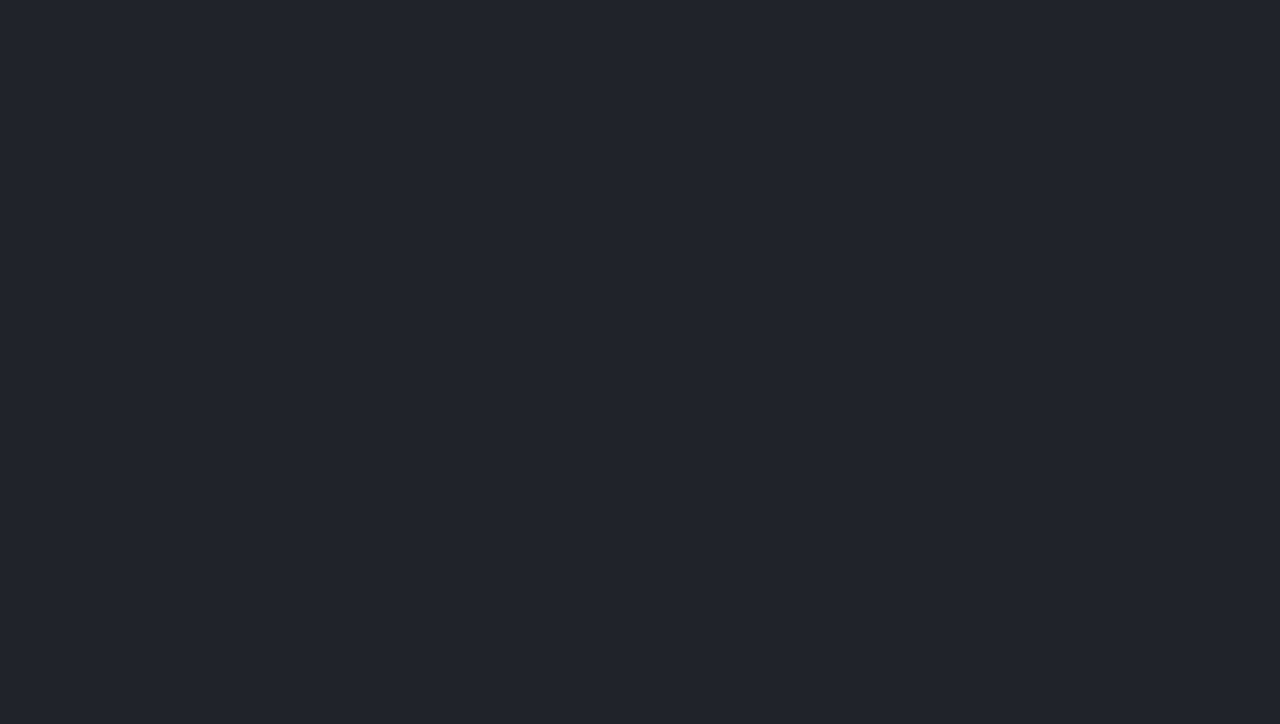
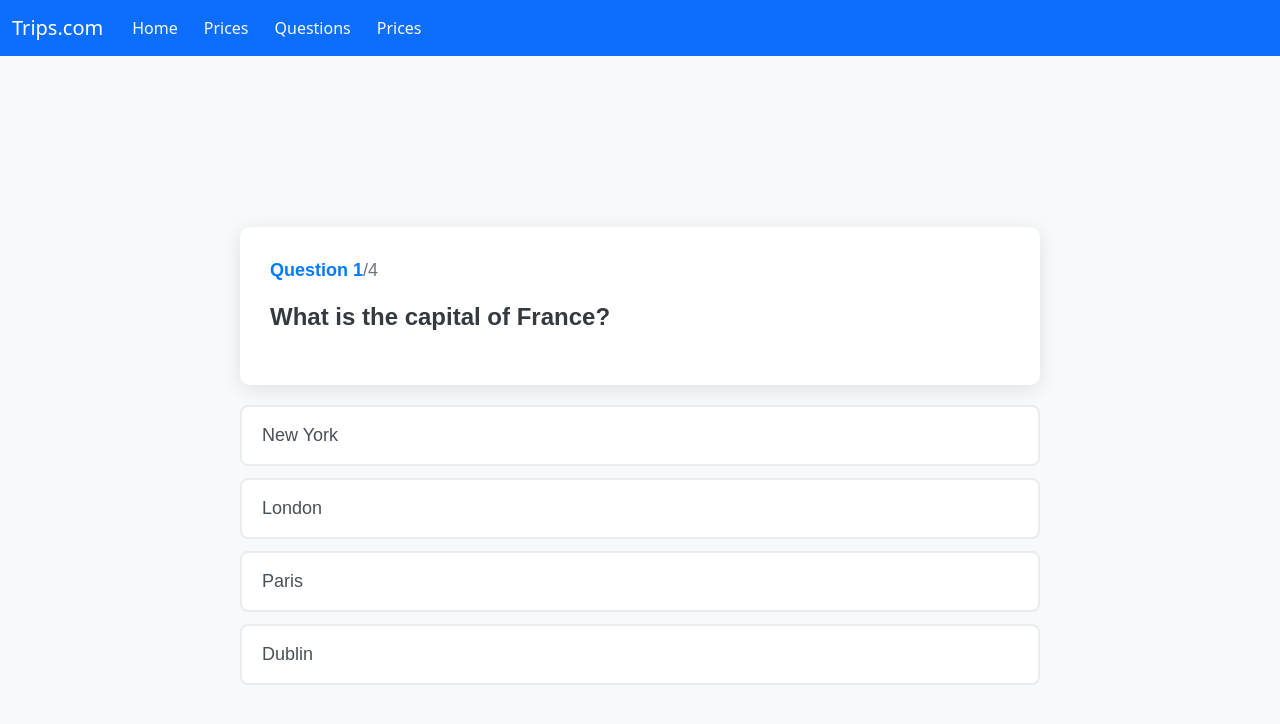
Before and after one commit to SanskarSontakke/test-react, a React (Create React App) app: page /questions in a window 1280 px wide. Before the commit this address had no page. Shown: the top 724 px of the page. Built offline with nearby package versions, Linux system fonts and the light colour scheme.

Commit message:
modified:   src/App.js 	modified:   src/components/navbar.js 	new file:   src/components/questions/questions.css 	modified:   src/components/questions/questions.js 	new file:   src/components/questions/questionsData.js 	new file:   src/components/questions/questionsLoader.js

```diff
--- a/src/App.js
+++ b/src/App.js
@@ -3,6 +3,7 @@ import './App.css';
 import Navbar from './components/navbar';
 import { BrowserRouter, Routes, Route } from "react-router-dom";
 import { Outlet } from "react-router-dom";
+import Questions from './components/questions/questions';
 
 const Card = lazy(() => import('./components/cards/cards'));
 const CarouselMain = lazy(() => import('./components/carousel/carousel'));
@@ -27,6 +28,7 @@ function App() {
           <Route index element={<CarouselMain />} />
           <Route path="prices" element={<Card />} />
           <Route path="card/:id" element={<CardDetail />} />
+          <Route path="questions" element={<Questions />} />
         </Route>
       </Routes>
     </BrowserRouter>
--- a/src/components/navbar.js
+++ b/src/components/navbar.js
@@ -20,7 +20,7 @@ const Navbar = ({ currentPage }) => {
               </Link>
             </li>
             <li className="nav-item">
-              <Link to="/quesions" className={`btn text-light ${currentPage === 2 ? 'active' : ''}`} style={{ textDecoration: 'none' }}>
+              <Link to="/questions" className={`btn text-light ${currentPage === 2 ? 'active' : ''}`} style={{ textDecoration: 'none' }}>
                 Questions
               </Link>
             </li>
--- /dev/null
+++ b/src/components/questions/questions.css
@@ -0,0 +1,173 @@
+/* Main container styles */
+.questions-container {
+  display: flex;
+  flex-direction: column;
+  align-items: center;
+  justify-content: center;
+  min-height: 100vh;
+  background-color: #f8f9fa;
+  padding: 20px;
+  font-family: 'Arial', sans-serif;
+}
+
+/* Question section styles */
+.question-section {
+  width: 100%;
+  max-width: 800px;
+  background-color: white;
+  border-radius: 10px;
+  box-shadow: 0 4px 20px rgba(0, 0, 0, 0.1);
+  padding: 30px;
+  margin-bottom: 20px;
+}
+
+.question-count {
+  font-size: 18px;
+  color: #6c757d;
+  margin-bottom: 15px;
+}
+
+.question-count span {
+  font-weight: bold;
+  color: #007bff;
+}
+
+.question-text {
+  font-size: 24px;
+  font-weight: 600;
+  color: #343a40;
+  margin-bottom: 20px;
+}
+
+/* Answer section styles */
+.answer-section {
+  width: 100%;
+  max-width: 800px;
+  display: flex;
+  flex-direction: column;
+  gap: 12px;
+}
+
+.answer-button {
+  background-color: white;
+  border: 2px solid #e9ecef;
+  border-radius: 8px;
+  padding: 15px 20px;
+  font-size: 18px;
+  color: #495057;
+  cursor: pointer;
+  transition: all 0.3s ease;
+  text-align: left;
+}
+
+.answer-button:hover {
+  background-color: #f1f3f5;
+  border-color: #ced4da;
+  transform: translateY(-2px);
+}
+
+.answer-button:active {
+  transform: translateY(0);
+}
+
+/* Score section styles */
+.score-section {
+  width: 100%;
+  max-width: 800px;
+  background-color: white;
+  border-radius: 10px;
+  box-shadow: 0 4px 20px rgba(0, 0, 0, 0.1);
+  padding: 40px;
+  text-align: center;
+}
+
+.score-section h2 {
+  font-size: 28px;
+  color: #343a40;
+  margin-bottom: 20px;
+}
+
+.score-section p {
+  font-size: 22px;
+  color: #495057;
+  margin-bottom: 30px;
+}
+
+.reset-button {
+  background-color: #007bff;
+  color: white;
+  border: none;
+  border-radius: 8px;
+  padding: 12px 24px;
+  font-size: 18px;
+  cursor: pointer;
+  transition: background-color 0.3s ease;
+}
+
+.reset-button:hover {
+  background-color: #0069d9;
+}
+
+/* Loader styles */
+.loader-container {
+  width: 100%;
+  max-width: 800px;
+  background-color: white;
+  border-radius: 10px;
+  box-shadow: 0 4px 20px rgba(0, 0, 0, 0.1);
+  padding: 40px;
+  text-align: center;
+}
+
+.loader-content {
+  display: flex;
+  flex-direction: column;
+  align-items: center;
+  justify-content: center;
+}
+
+.loader-spinner {
+  width: 60px;
+  height: 60px;
+  border: 5px solid #f3f3f3;
+  border-top: 5px solid #007bff;
+  border-radius: 50%;
+  animation: spin 1.5s linear infinite;
+  margin-bottom: 20px;
+}
+
+.loader-content h2 {
+  font-size: 24px;
+  color: #343a40;
+  margin-bottom: 10px;
+}
+
+.loader-content p {
+  font-size: 16px;
+  color: #6c757d;
+}
+
+@keyframes spin {
+  0% { transform: rotate(0deg); }
+  100% { transform: rotate(360deg); }
+}
+
+/* Responsive adjustments */
+@media (max-width: 768px) {
+  .question-section,
+  .answer-section,
+  .score-section,
+  .loader-container {
+    max-width: 95%;
+    padding: 20px;
+  }
+
+  .question-text {
+    font-size: 20px;
+  }
+
+  .answer-button {
+    padding: 12px 16px;
+    font-size: 16px;
+  }
+}
--- a/src/components/questions/questions.js
+++ b/src/components/questions/questions.js
@@ -1,9 +1,117 @@
-import React from 'react'
+import React, { useState, useEffect } from 'react';
+import { QuestionLoader } from './questionsLoader';
+import './questions.css';
 
 function Questions() {
+  const [questions, setQuestions] = useState([]);
+  const [currentQuestion, setCurrentQuestion] = useState(0);
+  const [score, setScore] = useState(0);
+  const [showScore, setShowScore] = useState(false);
+  const [loading, setLoading] = useState(true);
+
+  useEffect(() => {
+    // Simulate loading questions from an API
+    setTimeout(() => {
+      setQuestions([
+        {
+          questionText: 'What is the capital of France?',
+          answerOptions: [
+            { answerText: 'New York', isCorrect: false },
+            { answerText: 'London', isCorrect: false },
+            { answerText: 'Paris', isCorrect: true },
+            { answerText: 'Dublin', isCorrect: false },
+          ],
+        },
+        {
+          questionText: 'Who is CEO of Tesla?',
+          answerOptions: [
+            { answerText: 'Jeff Bezos', isCorrect: false },
+            { answerText: 'Elon Musk', isCorrect: true },
+            { answerText: 'Bill Gates', isCorrect: false },
+            { answerText: 'Tony Stark', isCorrect: false },
+          ],
+        },
+        {
+          questionText: 'The iPhone was created by which company?',
+          answerOptions: [
+            { answerText: 'Apple', isCorrect: true },
+            { answerText: 'Intel', isCorrect: false },
+            { answerText: 'Amazon', isCorrect: false },
+            { answerText: 'Microsoft', isCorrect: false },
+          ],
+        },
+        {
+          questionText: 'How many Harry Potter books are there?',
+          answerOptions: [
+            { answerText: '1', isCorrect: false },
+            { answerText: '4', isCorrect: false },
+            { answerText: '6', isCorrect: false },
+            { answerText: '7', isCorrect: true },
+          ],
+        },
+      ]);
+      setLoading(false);
+    }, 2000);
+  }, []);
+
+  const handleAnswerOptionClick = (isCorrect) => {
+    if (isCorrect) {
+      setScore(score + 1);
+    }
+
+    const nextQuestion = currentQuestion + 1;
+    if (nextQuestion < questions.length) {
+      setCurrentQuestion(nextQuestion);
+    } else {
+      setShowScore(true);
+    }
+  };
+
+  const resetQuiz = () => {
+    setCurrentQuestion(0);
+    setScore(0);
+    setShowScore(false);
+  };
+
+  if (loading) {
+    return (
+      <div className="questions-container">
+        <QuestionLoader />
+      </div>
+    );
+  }
+
   return (
-    <div>questions</div>
-  )
+    <div className="questions-container">
+      {showScore ? (
+        <div className="score-section">
+          <h2>Quiz Completed!</h2>
+          <p>You scored {score} out of {questions.length}</p>
+          <button className="reset-button" onClick={resetQuiz}>Restart Quiz</button>
+        </div>
+      ) : (
+        <>
+          <div className="question-section">
+            <div className="question-count">
+              <span>Question {currentQuestion + 1}</span>/{questions.length}
+            </div>
+            <div className="question-text">{questions[currentQuestion].questionText}</div>
+          </div>
+          <div className="answer-section">
+            {questions[currentQuestion].answerOptions.map((answerOption, index) => (
+              <button
+                key={index}
+                className="answer-button"
+                onClick={() => handleAnswerOptionClick(answerOption.isCorrect)}
+              >
+                {answerOption.answerText}
+              </button>
+            ))}
+          </div>
+        </>
+      )}
+    </div>
+  );
 }
 
-export default Questions
+export default Questions;
--- /dev/null
+++ b/src/components/questions/questionsLoader.js
@@ -0,0 +1,15 @@
+import React from 'react';
+import './questions.css';
+import 'bootstrap/dist/css/bootstrap.min.css';
+
+export const QuestionLoader = () => {
+  return (
+    <div className="card loader-container">
+      <div className="card-body loader-content">
+        <div className="loader-spinner"></div>
+        <h2 className="card-title">Loading Quiz Questions...</h2>
+        <p className="card-text">Please wait while we prepare your quiz</p>
+      </div>
+    </div>
+  );
+};
```
Also changed, not shown: src/components/questions/questionsData.js (added, +56 -0 lines).
